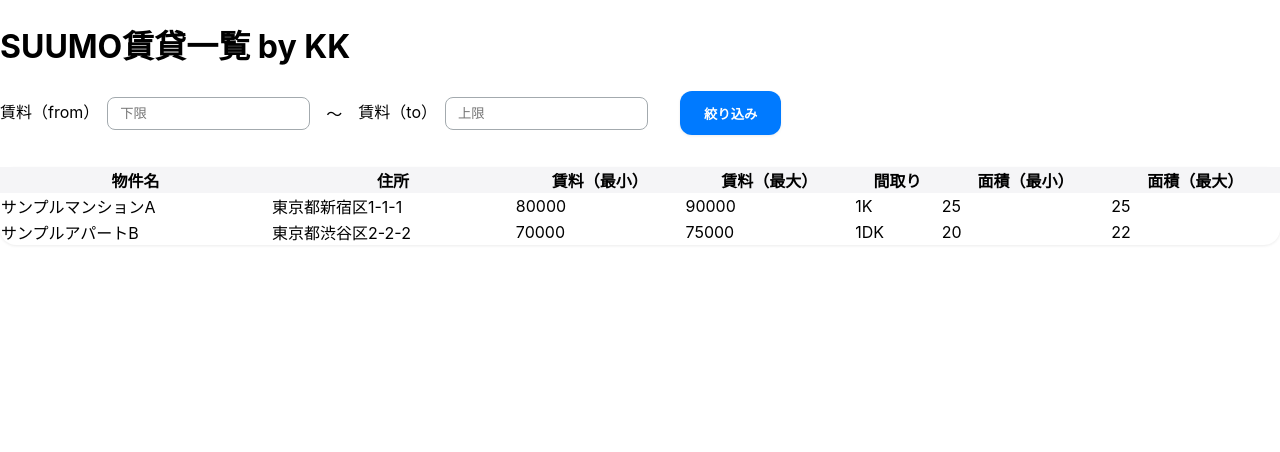
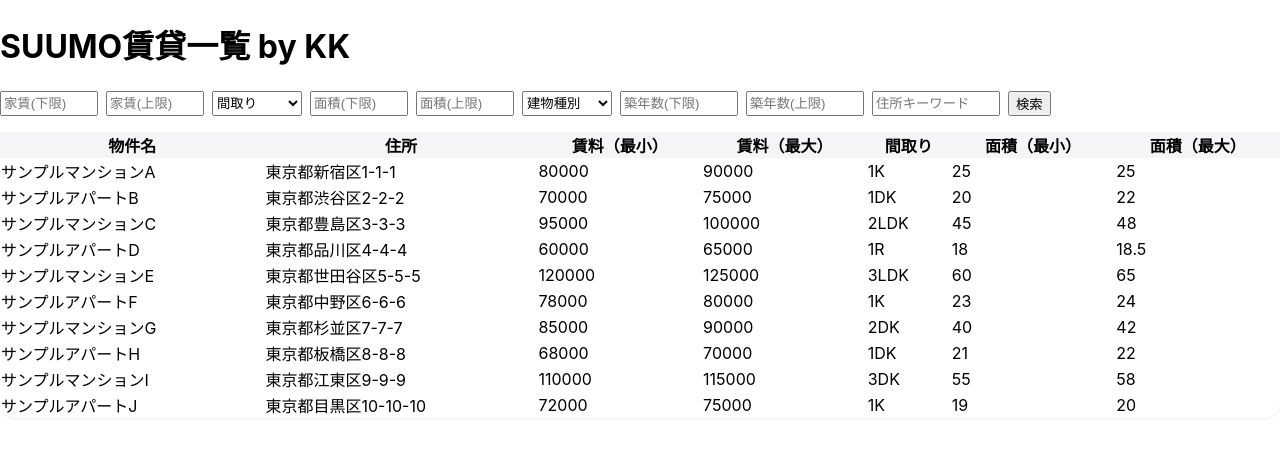
Before and after one commit to KazumasaKoshikawa/home-scraper, a React (Create React App) app: page / in a window 1280 px wide. Shown: the top 452 px of the page. Built offline with nearby package versions, Linux system fonts and the light colour scheme.

Commit message:
フィルター追加

```diff
--- a/public/static_data.json
+++ b/public/static_data.json
@@ -7,7 +7,19 @@
         "rent_max": 90000,
         "layout": "1K",
         "area_min": 25.0,
-        "area_max": 25.0
+        "area_max": 25.0,
+        "url": "https://suumo.jp/chintai/jnc_100000001/",
+        "suumo_code": "100000001",
+        "admin_fee_min": 3000,
+        "admin_fee_max": 3000,
+        "deposit": 80000,
+        "key_money": 80000,
+        "guarantee_money": 0,
+        "deduction": 0,
+        "amortization": 0,
+        "building_age": "築5年",
+        "floor": "2階/5階建",
+        "building_type": "マンション"
     },
     {
         "id": 2,
@@ -17,6 +29,194 @@
         "rent_max": 75000,
         "layout": "1DK",
         "area_min": 20.0,
-        "area_max": 22.0
+        "area_max": 22.0,
+        "url": "https://suumo.jp/chintai/jnc_100000002/",
+        "suumo_code": "100000002",
+        "admin_fee_min": 2000,
+        "admin_fee_max": 2500,
+        "deposit": 70000,
+        "key_money": 70000,
+        "guarantee_money": 0,
+        "deduction": 0,
+        "amortization": 0,
+        "building_age": "築8年",
+        "floor": "1階/2階建",
+        "building_type": "アパート"
+    },
+    {
+        "id": 3,
+        "name": "サンプルマンションC",
+        "address": "東京都豊島区3-3-3",
+        "rent_min": 95000,
+        "rent_max": 100000,
+        "layout": "2LDK",
+        "area_min": 45.0,
+        "area_max": 48.0,
+        "url": "https://suumo.jp/chintai/jnc_100000003/",
+        "suumo_code": "100000003",
+        "admin_fee_min": 4000,
+        "admin_fee_max": 4000,
+        "deposit": 95000,
+        "key_money": 95000,
+        "guarantee_money": 0,
+        "deduction": 0,
+        "amortization": 0,
+        "building_age": "築3年",
+        "floor": "5階/10階建",
+        "building_type": "マンション"
+    },
+    {
+        "id": 4,
+        "name": "サンプルアパートD",
+        "address": "東京都品川区4-4-4",
+        "rent_min": 60000,
+        "rent_max": 65000,
+        "layout": "1R",
+        "area_min": 18.0,
+        "area_max": 18.5,
+        "url": "https://suumo.jp/chintai/jnc_100000004/",
+        "suumo_code": "100000004",
+        "admin_fee_min": 1500,
+        "admin_fee_max": 2000,
+        "deposit": 60000,
+        "key_money": 60000,
+        "guarantee_money": 0,
+        "deduction": 0,
+        "amortization": 0,
+        "building_age": "築12年",
+        "floor": "1階/3階建",
+        "building_type": "アパート"
+    },
+    {
+        "id": 5,
+        "name": "サンプルマンションE",
+        "address": "東京都世田谷区5-5-5",
+        "rent_min": 120000,
+        "rent_max": 125000,
+        "layout": "3LDK",
+        "area_min": 60.0,
+        "area_max": 65.0,
+        "url": "https://suumo.jp/chintai/jnc_100000005/",
+        "suumo_code": "100000005",
+        "admin_fee_min": 5000,
+        "admin_fee_max": 5000,
+        "deposit": 120000,
+        "key_money": 120000,
+        "guarantee_money": 0,
+        "deduction": 0,
+        "amortization": 0,
+        "building_age": "築2年",
+        "floor": "7階/15階建",
+        "building_type": "マンション"
+    },
+    {
+        "id": 6,
+        "name": "サンプルアパートF",
+        "address": "東京都中野区6-6-6",
+        "rent_min": 78000,
+        "rent_max": 80000,
+        "layout": "1K",
+        "area_min": 23.0,
+        "area_max": 24.0,
+        "url": "https://suumo.jp/chintai/jnc_100000006/",
+        "suumo_code": "100000006",
+        "admin_fee_min": 2500,
+        "admin_fee_max": 2500,
+        "deposit": 78000,
+        "key_money": 78000,
+        "guarantee_money": 0,
+        "deduction": 0,
+        "amortization": 0,
+        "building_age": "築6年",
+        "floor": "2階/4階建",
+        "building_type": "アパート"
+    },
+    {
+        "id": 7,
+        "name": "サンプルマンションG",
+        "address": "東京都杉並区7-7-7",
+        "rent_min": 85000,
+        "rent_max": 90000,
+        "layout": "2DK",
+        "area_min": 40.0,
+        "area_max": 42.0,
+        "url": "https://suumo.jp/chintai/jnc_100000007/",
+        "suumo_code": "100000007",
+        "admin_fee_min": 3000,
+        "admin_fee_max": 3500,
+        "deposit": 85000,
+        "key_money": 85000,
+        "guarantee_money": 0,
+        "deduction": 0,
+        "amortization": 0,
+        "building_age": "築9年",
+        "floor": "3階/6階建",
+        "building_type": "マンション"
+    },
+    {
+        "id": 8,
+        "name": "サンプルアパートH",
+        "address": "東京都板橋区8-8-8",
+        "rent_min": 68000,
+        "rent_max": 70000,
+        "layout": "1DK",
+        "area_min": 21.0,
+        "area_max": 22.0,
+        "url": "https://suumo.jp/chintai/jnc_100000008/",
+        "suumo_code": "100000008",
+        "admin_fee_min": 1800,
+        "admin_fee_max": 2000,
+        "deposit": 68000,
+        "key_money": 68000,
+        "guarantee_money": 0,
+        "deduction": 0,
+        "amortization": 0,
+        "building_age": "築7年",
+        "floor": "1階/2階建",
+        "building_type": "アパート"
+    },
+    {
+        "id": 9,
+        "name": "サンプルマンションI",
+        "address": "東京都江東区9-9-9",
+        "rent_min": 110000,
+        "rent_max": 115000,
+        "layout": "3DK",
+        "area_min": 55.0,
+        "area_max": 58.0,
+        "url": "https://suumo.jp/chintai/jnc_100000009/",
+        "suumo_code": "100000009",
+        "admin_fee_min": 4500,
+        "admin_fee_max": 4500,
+        "deposit": 110000,
+        "key_money": 110000,
+        "guarantee_money": 0,
+        "deduction": 0,
+        "amortization": 0,
+        "building_age": "築4年",
+        "floor": "4階/8階建",
+        "building_type": "マンション"
+    },
+    {
+        "id": 10,
+        "name": "サンプルアパートJ",
+        "address": "東京都目黒区10-10-10",
+        "rent_min": 72000,
+        "rent_max": 75000,
+        "layout": "1K",
+        "area_min": 19.0,
+        "area_max": 20.0,
+        "url": "https://suumo.jp/chintai/jnc_100000010/",
+        "suumo_code": "100000010",
+        "admin_fee_min": 2000,
+        "admin_fee_max": 2000,
+        "deposit": 72000,
+        "key_money": 72000,
+        "guarantee_money": 0,
+        "deduction": 0,
+        "amortization": 0,
+        "building_age": "築11年",
+        "floor": "2階/3階建",
+        "building_type": "アパート"
     }
 ]
--- a/src/App.js
+++ b/src/App.js
@@ -7,6 +7,13 @@
   const [filtered, setFiltered] = useState([]);
   const [rentFrom, setRentFrom] = useState("");
   const [rentTo, setRentTo] = useState("");
+  const [layout, setLayout] = useState("");
+  const [areaFrom, setAreaFrom] = useState("");
+  const [areaTo, setAreaTo] = useState("");
+  const [buildingType, setBuildingType] = useState("");
+  const [buildingAgeFrom, setBuildingAgeFrom] = useState("");
+  const [buildingAgeTo, setBuildingAgeTo] = useState("");
+  const [address, setAddress] = useState("");
 
   useEffect(() => {
     fetch(process.env.PUBLIC_URL + "/static_data.json")
@@ -20,9 +27,27 @@
   const handleFilter = () => {
     setFiltered(
       properties.filter((p) => {
+        // 家賃
         const from = rentFrom ? parseInt(rentFrom, 10) : -Infinity;
         const to = rentTo ? parseInt(rentTo, 10) : Infinity;
-        return p.rent_min >= from && p.rent_max <= to;
+        if (!(p.rent_min >= from && p.rent_max <= to)) return false;
+        // 間取り
+        if (layout && p.layout !== layout) return false;
+        // 面積
+        const areaMin = areaFrom ? parseFloat(areaFrom) : -Infinity;
+        const areaMax = areaTo ? parseFloat(areaTo) : Infinity;
+        if (!(p.area_min >= areaMin && p.area_max <= areaMax)) return false;
+        // 建物種別
+        if (buildingType && p.building_type !== buildingType) return false;
+        // 築年数
+        const getAge = (str) => parseInt(str.replace(/[^0-9]/g, ''), 10) || 0;
+        const age = getAge(p.building_age);
+        const ageFrom = buildingAgeFrom ? parseInt(buildingAgeFrom, 10) : -Infinity;
+        const ageTo = buildingAgeTo ? parseInt(buildingAgeTo, 10) : Infinity;
+        if (!(age >= ageFrom && age <= ageTo)) return false;
+        // 住所
+        if (address && !p.address.includes(address)) return false;
+        return true;
       })
     );
   };
@@ -35,6 +60,20 @@
         rentTo={rentTo}
         setRentFrom={setRentFrom}
         setRentTo={setRentTo}
+        layout={layout}
+        setLayout={setLayout}
+        areaFrom={areaFrom}
+        setAreaFrom={setAreaFrom}
+        areaTo={areaTo}
+        setAreaTo={setAreaTo}
+        buildingType={buildingType}
+        setBuildingType={setBuildingType}
+        buildingAgeFrom={buildingAgeFrom}
+        setBuildingAgeFrom={setBuildingAgeFrom}
+        buildingAgeTo={buildingAgeTo}
+        setBuildingAgeTo={setBuildingAgeTo}
+        address={address}
+        setAddress={setAddress}
         onFilter={handleFilter}
       />
       <PropertyTable properties={filtered} />
--- a/src/components/FilterBar.js
+++ b/src/components/FilterBar.js
@@ -1,40 +1,36 @@
 import React from "react";
 
-export default function FilterBar({ rentFrom, rentTo, setRentFrom, setRentTo, onFilter }) {
+const layouts = ["", "1R", "1K", "1DK", "1LDK", "2DK", "2LDK", "3DK", "3LDK"];
+const buildingTypes = ["", "マンション", "アパート"];
+
+export default function FilterBar({
+    rentFrom, setRentFrom,
+    rentTo, setRentTo,
+    layout, setLayout,
+    areaFrom, setAreaFrom,
+    areaTo, setAreaTo,
+    buildingType, setBuildingType,
+    buildingAgeFrom, setBuildingAgeFrom,
+    buildingAgeTo, setBuildingAgeTo,
+    address, setAddress,
+    onFilter
+}) {
     return (
-        <div className="filter-bar" style={{ display: 'flex', gap: 16, alignItems: 'center', marginBottom: 32 }}>
-            <label>
-                賃料（from）
-                <input
-                    type="number"
-                    min="0"
-                    value={rentFrom}
-                    onChange={e => setRentFrom(e.target.value)}
-                    className="input-field"
-                    style={{ marginLeft: 8, borderRadius: 8, padding: '8px 12px', border: '1px solid #A3AAAE' }}
-                    placeholder="下限"
-                />
-            </label>
-            <span>〜</span>
-            <label>
-                賃料（to）
-                <input
-                    type="number"
-                    min="0"
-                    value={rentTo}
-                    onChange={e => setRentTo(e.target.value)}
-                    className="input-field"
-                    style={{ marginLeft: 8, borderRadius: 8, padding: '8px 12px', border: '1px solid #A3AAAE' }}
-                    placeholder="上限"
-                />
-            </label>
-            <button
-                className="primary-btn"
-                style={{ marginLeft: 16, background: '#007AFF', color: '#fff', border: 'none', borderRadius: 12, padding: '12px 24px', minHeight: 44, fontWeight: 600, boxShadow: '0 1px 3px rgba(0,0,0,0.08)', cursor: 'pointer' }}
-                onClick={onFilter}
-            >
-                絞り込み
-            </button>
+        <div style={{ display: "flex", flexWrap: "wrap", gap: 8, marginBottom: 16 }}>
+            <input type="number" placeholder="家賃(下限)" value={rentFrom} onChange={e => setRentFrom(e.target.value)} style={{ width: 90 }} />
+            <input type="number" placeholder="家賃(上限)" value={rentTo} onChange={e => setRentTo(e.target.value)} style={{ width: 90 }} />
+            <select value={layout} onChange={e => setLayout(e.target.value)} style={{ width: 90 }}>
+                {layouts.map(l => <option key={l} value={l}>{l || "間取り"}</option>)}
+            </select>
+            <input type="number" placeholder="面積(下限)" value={areaFrom} onChange={e => setAreaFrom(e.target.value)} style={{ width: 90 }} />
+            <input type="number" placeholder="面積(上限)" value={areaTo} onChange={e => setAreaTo(e.target.value)} style={{ width: 90 }} />
+            <select value={buildingType} onChange={e => setBuildingType(e.target.value)} style={{ width: 90 }}>
+                {buildingTypes.map(t => <option key={t} value={t}>{t || "建物種別"}</option>)}
+            </select>
+            <input type="number" placeholder="築年数(下限)" value={buildingAgeFrom} onChange={e => setBuildingAgeFrom(e.target.value)} style={{ width: 110 }} />
+            <input type="number" placeholder="築年数(上限)" value={buildingAgeTo} onChange={e => setBuildingAgeTo(e.target.value)} style={{ width: 110 }} />
+            <input type="text" placeholder="住所キーワード" value={address} onChange={e => setAddress(e.target.value)} style={{ width: 120 }} />
+            <button onClick={onFilter}>検索</button>
         </div>
     );
 }
```
Also changed, not shown: 1 other file (tests, documents, lock files or other folders).
